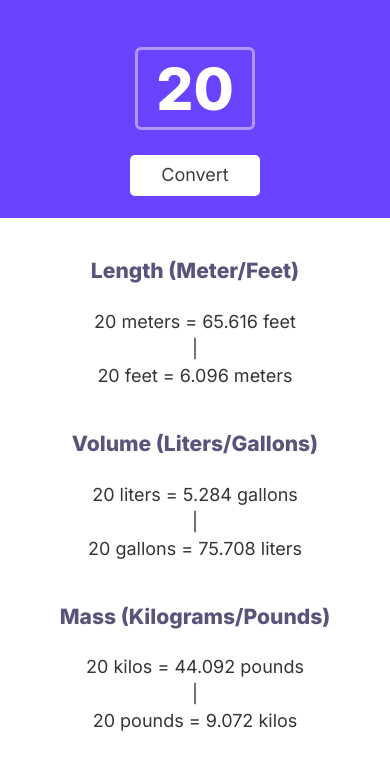
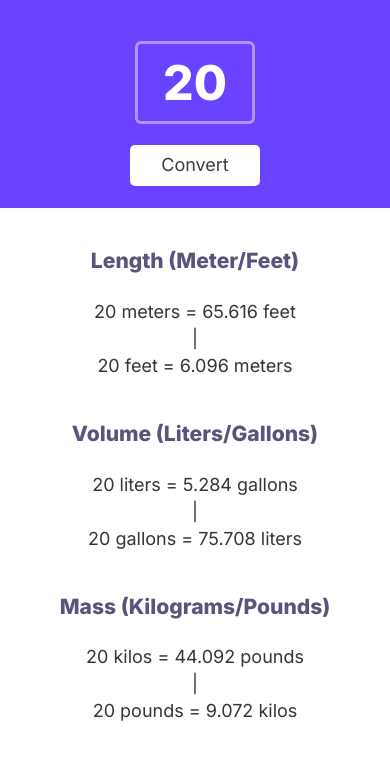
Before and after one commit to jainerorama/unit-conversion, a plain HTML site: page index.html in a window 390 px wide. Shown: the part 115-882 px from the top of the page. Drawn offline with nearby package versions, Linux system fonts and the light colour scheme.

Commit message:
update index.css

```diff
--- a/css/index.css
+++ b/css/index.css
@@ -109,6 +109,10 @@ body {
 }
 
 @media (max-width: 600px) {
+    .covert-number {
+        font-size: 3rem;
+    }
+
     .vertical-line {
         display: block;
     }
```
